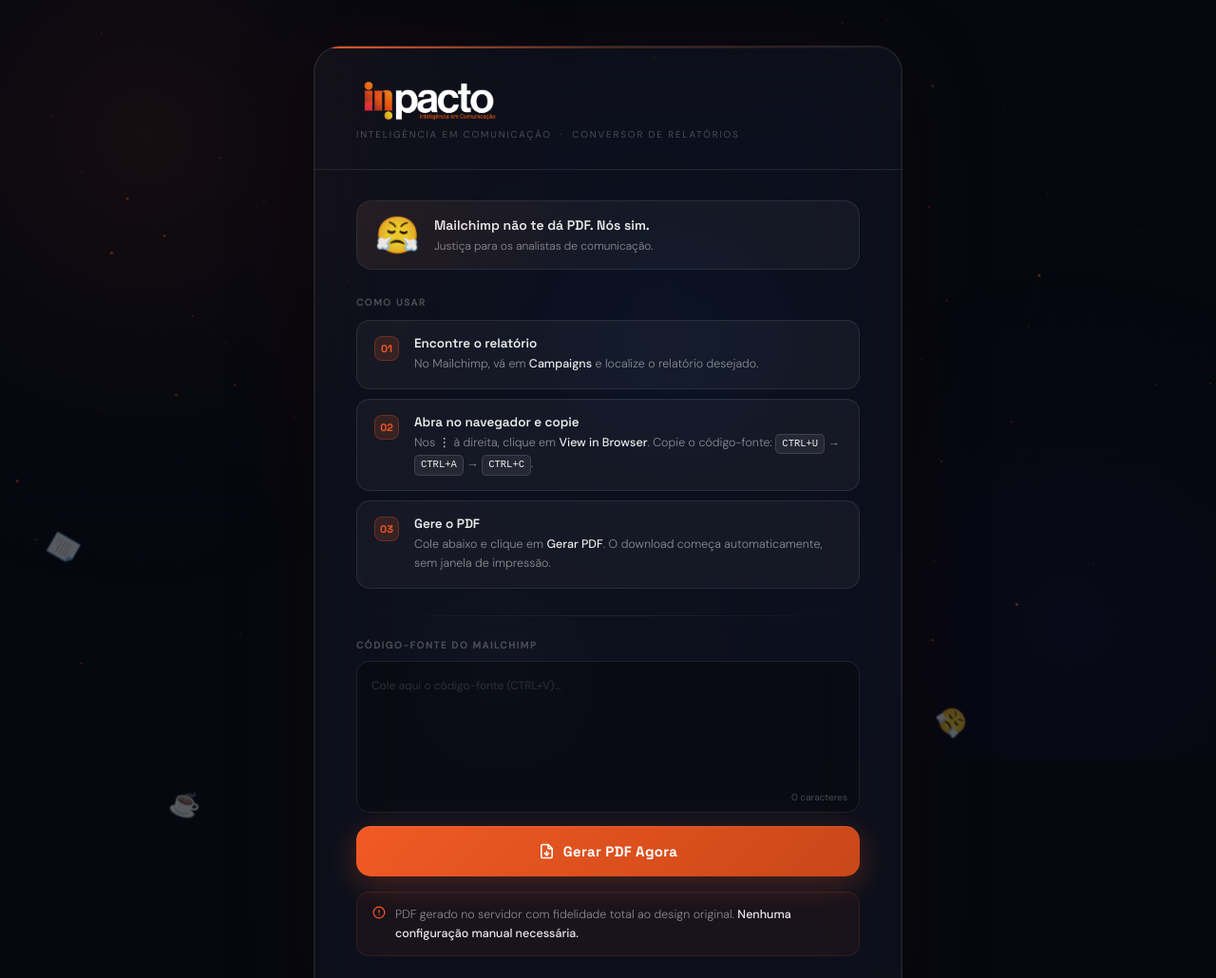
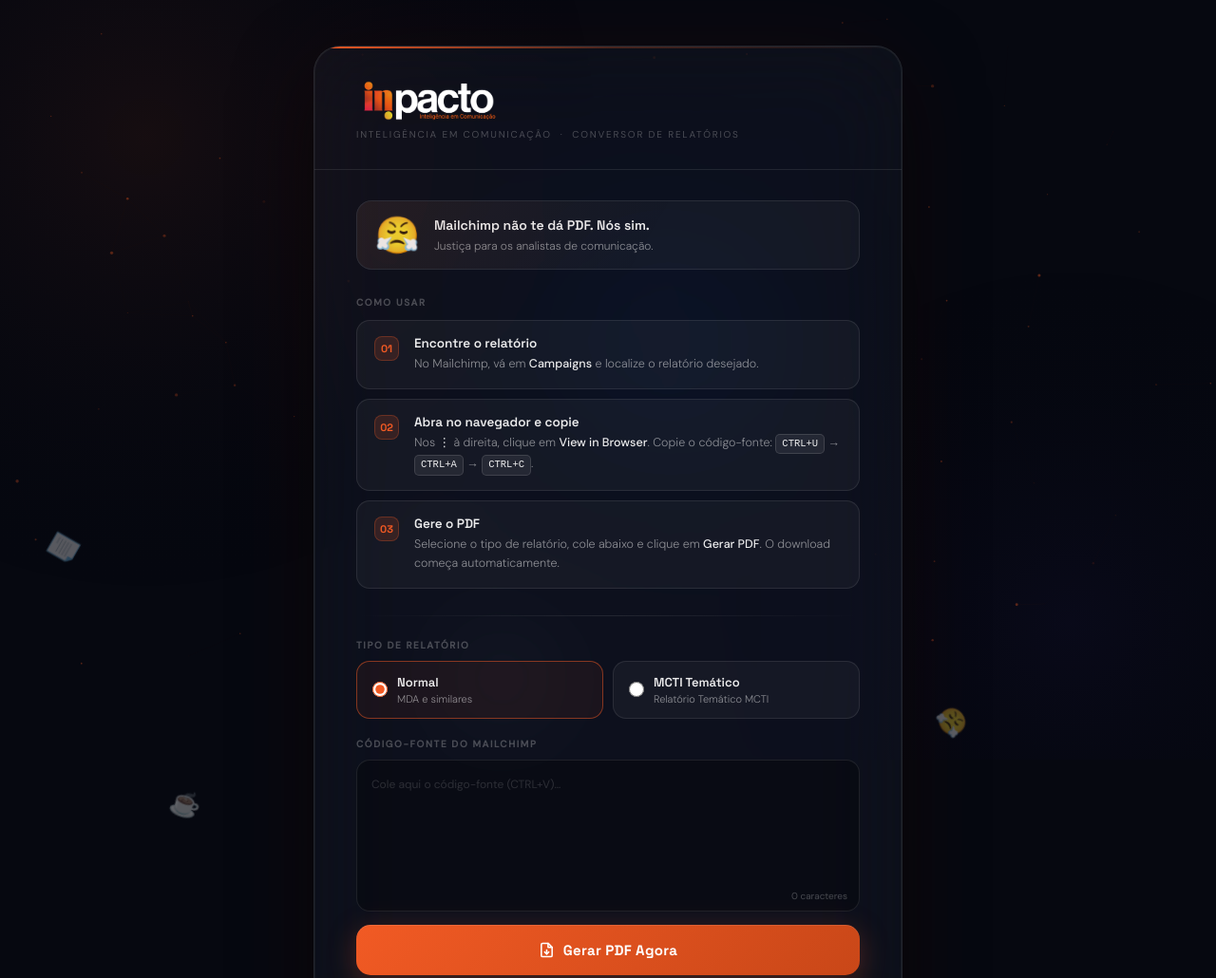
Before and after one commit to doctorvictorandrews-tech/conversor-mailchimp, a plain HTML site: page index.html in a window 1280 px wide. Shown: the top 1030 px of the page at 95% size. Drawn offline with Linux system fonts and the light colour scheme.

Commit message:
Update index.html

```diff
--- a/index.html
+++ b/index.html
@@ -54,7 +54,6 @@
       gap: 16px;
     }
 
-    /* ─── CARD BASE ─── */
     .card {
       width: 100%; max-width: 620px;
       background: rgba(255,255,255,0.035);
@@ -76,7 +75,6 @@
       to   { opacity: 1; transform: translateY(0); }
     }
 
-    /* ─── CARD HEADER ─── */
     .card-header {
       padding: 36px 44px 30px;
       border-bottom: 1px solid var(--border);
@@ -101,7 +99,6 @@
       letter-spacing: 0.18em; text-transform: uppercase; color: var(--text-dim);
     }
 
-    /* Card header do segundo card — mesma altura visual, linha laranja incluída */
     .card-header-simple {
       padding: 28px 44px 24px;
       border-bottom: 1px solid var(--border);
@@ -112,10 +109,8 @@
       font-weight: 700; font-size: 17px; color: var(--text);
     }
 
-    /* ─── CARD BODY ─── */
     .card-body { padding: 32px 44px 36px; }
 
-    /* Meme box */
     .meme-box {
       display: flex; align-items: center; gap: 16px;
       padding: 16px 20px;
@@ -147,7 +142,6 @@
       font-weight: 300; font-size: 12px; color: var(--text-mid); margin-top: 3px;
     }
 
-    /* Steps */
     .steps-label {
       font-size: 10px; font-weight: 600; letter-spacing: 0.16em;
       text-transform: uppercase; color: var(--text-dim);
@@ -196,6 +190,33 @@
       margin-bottom: 10px; display: block;
     }
 
+    /* Tipo selector */
+    .tipo-selector {
+      display: flex; gap: 10px;
+      margin-bottom: 20px;
+    }
+    .tipo-option {
+      flex: 1; display: flex; align-items: center; gap: 10px;
+      padding: 13px 16px;
+      background: var(--surface); border: 1px solid var(--border); border-radius: 14px;
+      cursor: pointer; transition: border-color 0.2s, background 0.2s;
+    }
+    .tipo-option:has(input:checked) {
+      border-color: rgba(241,90,36,0.5);
+      background: rgba(241,90,36,0.06);
+    }
+    .tipo-option input[type="radio"] {
+      accent-color: var(--orange); width: 16px; height: 16px; flex-shrink: 0;
+    }
+    .tipo-option-label {
+      font-family: 'Space Grotesk', sans-serif;
+      font-size: 13px; font-weight: 600; color: var(--text);
+    }
+    .tipo-option-label small {
+      display: block; font-family: 'DM Sans', sans-serif;
+      font-weight: 300; font-size: 11px; color: var(--text-mid); margin-top: 2px;
+    }
+
     .textarea-wrap { position: relative; }
     textarea {
       width: 100%; height: 160px;
@@ -217,7 +238,6 @@
     }
     .char-count.has-content { color: rgba(241,90,36,0.55); }
 
-    /* ─── UPLOAD ZONE ─── */
     .upload-zone {
       width: 100%; min-height: 130px;
       background: rgba(0,0,0,0.28); border: 1.5px dashed var(--border); border-radius: 14px;
@@ -251,13 +271,11 @@
       font-family: 'Space Grotesk', sans-serif;
     }
 
-    /* ─── BOTÕES DE CONVERSÃO ─── */
     .convert-btns {
       display: grid; grid-template-columns: 1fr 1fr; gap: 10px;
       margin-top: 14px;
     }
 
-    /* ─── BOTÃO BASE ─── */
     .btn {
       padding: 16px 20px;
       background: linear-gradient(135deg, #F15A24, #c94718);
@@ -285,7 +303,6 @@
       cursor: not-allowed; transform: none; color: var(--text-dim);
     }
 
-    /* Status */
     .status-box {
       display: none; margin-top: 12px; padding: 12px 16px;
       border-radius: 12px; font-size: 13px; text-align: center;
@@ -304,7 +321,6 @@
     }
     @keyframes progressAnim { 0%{width:0%} 40%{width:55%} 80%{width:82%} 100%{width:95%} }
 
-    /* Barra de progresso mais lenta para conversão (pode demorar ~30s) */
     .progress-bar.slow .progress-fill {
       animation: progressAnimSlow 30s linear forwards;
     }
@@ -319,7 +335,6 @@
     .tip p { font-size: 12.5px; color: var(--text-mid); line-height: 1.6; font-weight: 300; }
     .tip strong { color: var(--text); font-weight: 500; }
 
-    /* Footer */
     .card-footer {
       padding: 15px 44px 20px; border-top: 1px solid var(--border);
       display: flex; align-items: center; justify-content: center; gap: 8px;
@@ -338,6 +353,7 @@
       .page { padding: 24px 14px; }
       .card-header, .card-header-simple, .card-body, .card-footer { padding-left: 22px; padding-right: 22px; }
       .convert-btns { grid-template-columns: 1fr; }
+      .tipo-selector { flex-direction: column; }
     }
   </style>
 </head>
@@ -397,12 +413,31 @@
             <div class="step-num">03</div>
             <div class="step-body">
               <div class="step-title">Gere o PDF</div>
-              <div class="step-desc">Cole abaixo e clique em <strong>Gerar PDF</strong>. O download começa automaticamente, sem janela de impressão.</div>
+              <div class="step-desc">Selecione o tipo de relatório, cole abaixo e clique em <strong>Gerar PDF</strong>. O download começa automaticamente.</div>
             </div>
           </div>
         </div>
 
         <div class="divider"></div>
+
+        <!-- Seletor de tipo -->
+        <label class="input-label">Tipo de relatório</label>
+        <div class="tipo-selector">
+          <label class="tipo-option">
+            <input type="radio" name="tipo" value="normal" checked>
+            <span class="tipo-option-label">
+              Normal
+              <small>MDA e similares</small>
+            </span>
+          </label>
+          <label class="tipo-option">
+            <input type="radio" name="tipo" value="mcti_tematico">
+            <span class="tipo-option-label">
+              MCTI Temático
+              <small>Relatório Temático MCTI</small>
+            </span>
+          </label>
+        </div>
 
         <label class="input-label" for="htmlInput">Código-fonte do Mailchimp</label>
 
@@ -584,7 +619,6 @@
 
     function setFile(f) {
       selectedFile = f;
-      // Atualiza UI da upload zone
       document.getElementById('upload-icon').textContent = '✅';
       document.getElementById('upload-text').innerHTML =
         `Arquivo selecionado<small>${formatBytes(f.size)}</small>`;
@@ -592,10 +626,8 @@
       fn.textContent = f.name;
       fn.style.display = 'block';
       zone.classList.add('has-file');
-      // Libera botões
       document.getElementById('btn-pptx').disabled = false;
       document.getElementById('btn-docx').disabled = false;
-      // Limpa status anterior
       const s = document.getElementById('status-convert');
       s.style.display = 'none';
     }
@@ -671,6 +703,7 @@
     /* ── PDF generation (card 1) ── */
     async function generatePDF() {
       const code   = document.getElementById('htmlInput').value.trim();
+      const tipo   = document.querySelector('input[name="tipo"]:checked').value;
       const btn    = document.getElementById('btn-pdf');
       const status = document.getElementById('status-pdf');
 
@@ -692,7 +725,7 @@
         const response = await fetch(WORKER_PDF, {
           method: 'POST',
           headers: { 'Content-Type': 'application/json' },
-          body: JSON.stringify({ html: code }),
+          body: JSON.stringify({ html: code, tipo }),
         });
         if (!response.ok) throw new Error((await response.text()) || `Erro ${response.status}`);
 
@@ -700,7 +733,7 @@
         const url  = URL.createObjectURL(blob);
         const a    = document.createElement('a');
         a.href     = url;
-        a.download = `Relatorio_MDA_${new Date().toISOString().slice(0,10)}.pdf`;
+        a.download = `Relatorio_${new Date().toISOString().slice(0,10)}.pdf`;
         document.body.appendChild(a); a.click(); a.remove();
         URL.revokeObjectURL(url);
 
@@ -739,7 +772,6 @@
       startProgress('progress-convert', true);
 
       try {
-        // Lê o PDF como base64 — o worker espera JSON { pdf: "<base64>" }
         const base64 = await fileToBase64(selectedFile);
 
         const response = await fetch(`${WORKER_CONVERT}/to-${format}`, {
@@ -775,7 +807,6 @@
       }
     }
 
-    /* Converte File para string base64 */
     function fileToBase64(file) {
       return new Promise((resolve, reject) => {
         const reader = new FileReader();
```
